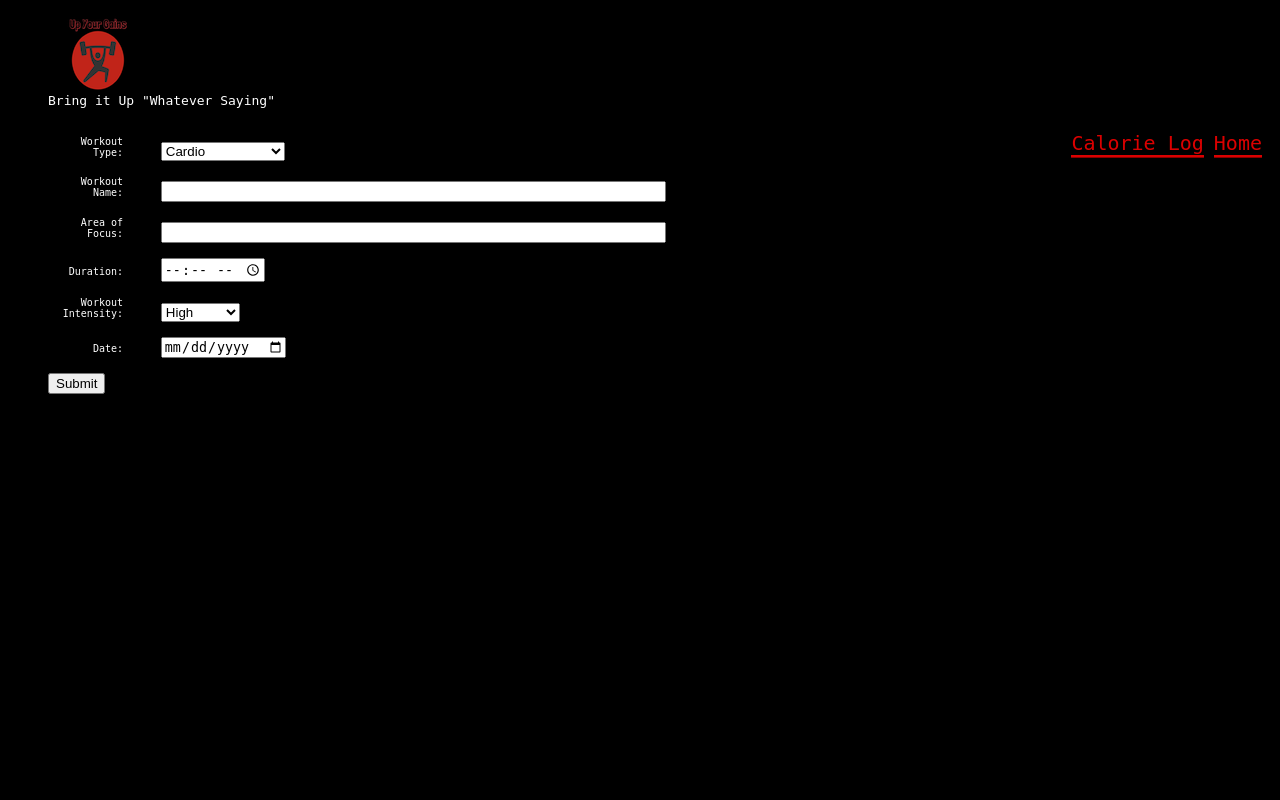
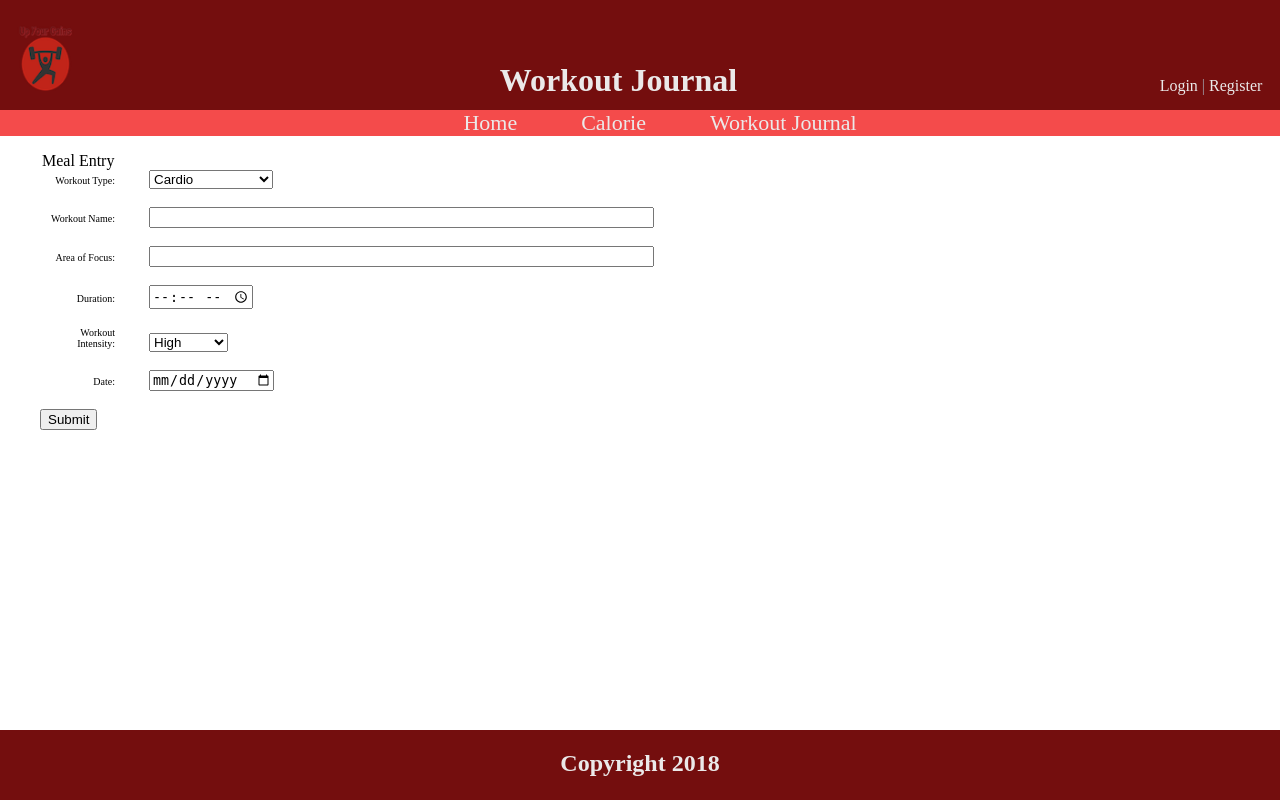
Before and after one commit to Issac-Kim/itws_final_proj, a PHP site: page /workout_journal.html in a window 1280 px wide. Run offline with PHP 8.4, Linux system fonts and the light colour scheme.

Commit message:
work on mockup

```diff
--- a/style.css
+++ b/style.css
@@ -4,16 +4,16 @@ body, html{
     width: 100%;
 }
 header {
-    background:#62C370;
+    background: #740e0e;
     position:fixed;
     top: 0;
     left: 0;
     width:100%;
-    height:70px;
+    height:110px;
     z-index:1;
 }
 #name {
-    width: 33%;
+    width: 32%;
     display: inline-block;
     color: #EBE9E9;
 }
@@ -23,41 +23,63 @@ header {
     text-decoration: none;
 }
 #location {
-    width: 33%;
+    width: 32%;
     display: inline-block;
     text-align: center;
     color: #EBE9E9;
+
 }
-#navbar {
-    width: 33%;
+#login_register {
+    width: 34%;
     display: inline-block;
     text-align: right;
 }
 #line {
     color: #9F9AA4;
 }
+#login_register ul li{
+    list-style-type: none;
+    display: inline;
+}
+#login_register ul li a{
+    color: #ebe9e9;
+    text-decoration: none;
+}
+#login_register ul li a:hover{
+    background-color:#f44b4b;
+    color: #000;
+}
+#navbar{
+    text-align: center;
+    color: #fff;
+    background-color: #f44b4b;
+}
 #navbar ul li{
     list-style-type: none;
     display: inline;
+    text-align: center;
+    padding-right: 30px;
+    padding-left: 30px;
 }
 #navbar ul li a{
-    color: #EBE9E9;
+    color: #ebe9e9;
     text-decoration: none;
+    font-size: 22px;
 }
 #navbar ul li a:hover{
-    background-color: #AAFCB8;
-    color: #62C370;
+    background-color:#f44b4b;
+    color: #000;
 }
 #content{
     position: absolute;
-    top: 70px;
+    top: 94px;
     padding-bottom:70px;
     left:0;
 }
 
 footer {
     text-align: center;
-    background-color: #62C370;
+    background-color: #740e0e;
     color: #EBE9E9;
     padding-top: 0;
     margin-top: 0px;
--- a/up_your_gain.css
+++ b/up_your_gain.css
@@ -1,44 +1,4 @@
-body{
-        font-family: monospace;
-        background-color: #000000;
-}
 
-ul.homeHead{
-
-    color: white;
-    text-align: left;
-    list-style-type: none;
-
-
-
-}
-
-
-ul.navBar {
-    color: 	#db0000;
-    list-style: none;
-
-    display: flex;
-    float: right;
-
-    font-size: 10px;
-}
-
-ul.navBar li{
-     font-family: monospace;
-     border-bottom-color:#db0000;
-    border-bottom-style: ridge;
-    float: right;
-    font-size: 20px;
-    display: inline;
-    list-style-type: none;
-    margin-right: 10px;
-}
-
-ul.navBar a{
-    text-decoration: none;
-    color: #db0000;
-}
 
 ul.Entry div{
     width: 700px;
@@ -47,7 +7,6 @@ ul.Entry div{
 }
 
 ul.Entry label{
-    color: white;
     font-size: 10px;
     display:inline-block;
     width:75px;
--- a/workout_journal.html
+++ b/workout_journal.html
@@ -1,30 +1,31 @@
-<!DOCTYPE html PUBLIC "-//W3C//DTD XHTML 1.0 Transitional//EN" "http://www.w3.org/TR/xhtml1/DTD/xhtml1-transitional.dtd">
-<html xmlns="http://www.w3.org/1999/xhtml" xml:lang="en" lang="en">
+<!DOCTYPE html>
+<html lang="en">
   <head>
-    <title>Up Your Gains: Calorie Log</title>
+    <title>Mockup</title>
     <meta http-equiv="Content-Type" content="text/html; charset=UTF-8"/>
-    <link href="">
+    <link rel="stylesheet" type="text/css" href="style.css"/>
     <link href="./up_your_gain.css" rel="stylesheet" type="text/css"/>
   </head>
-
-
   <body>
-
-
-
-        <ul class="homeHead">
-            <li>   <img src="./Website_Logo.png" alt= "Up Your Gains Logo" />   </li>
-            <li>Bring it Up "Whatever Saying"</li>
+    <header>
+      <h1 id="name"><a id="absoluteHomeLink" href="mockup.html"><img src="resources/images/website_logo.png" alt="logo"/ height="70px"></a></h1>
+      <h1 id="location">Workout Journal</h1>
+      <div id="login_register">
+	<ul>
+	  <li><a href="#">Login</a></li>
+	  <li id="line">|</li>
+	  <li><a href="#">Register</a></li>
 	</ul>
-
-
-        <ul class="navBar">
-            <li><a href="./calorie_log.html"> Calorie Log</a></li>
-            <li><a href="./home.html">Home</a></li>
-
+      </div>
+    </header>
+    <div id="content">
+      <div id="navbar">
+	<ul>
+	  <li><a href="home.html">Home</a></li>
+	  <li><a href="calorie_log.html">Calorie</a></li>
+	  <li><a href="workout_journal.html">Workout Journal</a></li>
 	</ul>
-
-
+      </div>
       <ul  class="Entry">
         <legend>Meal Entry</legend>
 
@@ -34,28 +35,28 @@
           <option value="cardio">Cardio</option>
           <option value="strength">Strength Training</option>
         </select>
-            <br>
-            <br>
+        <br/>
+        <br/>
 
 
         <label class="field" for="workoutName" >Workout Name:</label>
 
-             <input type="text" size="60" value="" name="" id="workoutName">
-                <br>
-                <br>
+        <input type="text" size="60" value="" name="" id="workoutName"/>
+        <br/>
+        <br/>
 
         <label class="field" for="areaType" >Area of Focus:</label>
 
-             <input type="text" size="60" value="" name="" id="areaType">
-            <br>
-            <br>
+        <input type="text" size="60" value="" name="" id="areaType"/>
+        <br/>
+        <br/>
 
 
 
         <label class="field" for="usr_time" >Duration:</label>
-            <input type="time" name="usr_time">
-            <br>
-            <br>
+        <input type="time" name="usr_time"/>
+        <br/>
+        <br/>
 
         <label class="field" for="intesity" >Workout Intensity:</label>
 
@@ -66,26 +67,31 @@
 
         </select>
 
-             <br>
-             <br>
+        <br/>
+        <br/>
         <label class="field" for="Date" >Date:</label>
-            <input id="date" type="date">
+        <input id="date" type="date"/>
 
-            <br>
-            <br>
+        <br/>
+        <br/>
+
+        <button type="button"  onclick="addWork();"> Submit</button>
 
 
-
-
-
-            <button type="button"  onclick="addWork();"> Submit</button>
+      </ul>
+    </div>
+    <footer>
+      <h2>Copyright 2018</h2>
+    </footer>
+  </body>
+</html>
 
 
 
 
 
 
-        </ul>
+
 
 
 
```
Also changed, not shown: calorie_log.html (+30 -65 lines), home.css (added, +25 -0 lines), home.html (+46 -53 lines), mockup.html (+12 -5 lines), resources/images/website_logo.png (renamed from Website_Logo.png), 2 other files. Lines whose indentation alone changed are shown as unchanged.
